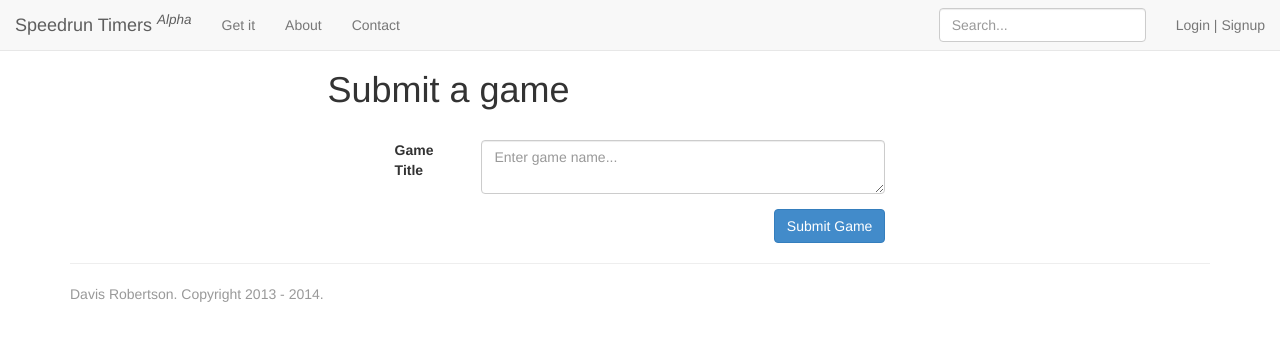
After one commit to dav-s/SpeedRunTimersWebsite, a Flask app: page /g/submit/ in a window 1280 px wide. The commit adds this page. Shown: the top 341 px of the page. Run offline with Flask 2, Linux system fonts and the light colour scheme.

Commit message:
Database Overhaul
Games and splits were added to the database. Corresponding pages, as
well as additional ones, were implemented.

```diff
--- a/app/forms.py
+++ b/app/forms.py
@@ -52,3 +52,10 @@ class ContactForm(Form):
         validators.Length(max=140, message="Title must be less than 140 characters.")])
     message = TextAreaField("Message", validators=[
         validators.Required(message="You must have a message.")])
+
+
+class GameSubmitForm(Form):
+    name = TextAreaField("Game Title", validators=[
+        validators.Required(),
+        validators.Length(min=1,max=80, message="The game title must be between 1 and 80 characters.")
+    ])
--- a/app/routes.py
+++ b/app/routes.py
@@ -1,8 +1,8 @@
 from app import app, lm, db
 from flask import request, render_template, flash, redirect, url_for, jsonify, g, session, Markup
-from flask.ext.login import login_user, logout_user, current_user, login_required
-from forms import LoginForm, SignupForm, ContactForm
-from models import User
+from flask.ext.login import login_user, logout_user, current_user
+from forms import LoginForm, SignupForm, ContactForm, GameSubmitForm
+from models import User, Game, Split
 from sqlalchemy import func
 
 navigationBar = [{
@@ -68,6 +68,13 @@ def server_error_page(e):
                            sideMess="This is a problem on our part. We will attend to this shortly..."), 404
 
 
+def modCaseInsSearch(mod, modattr, term, fun=None):
+    if not fun:
+        return mod.query.filter(func.lower(modattr) == func.lower(term))
+    return mod.query.filter(fun(mod, func.lower(modattr), func.lower(term)))
+
+
+
 # Regular Routes
 
 @app.route("/")
@@ -78,12 +85,14 @@ def index():
 @app.route("/search/")
 def search():
     terms = request.args.get("terms", "")
-    search_user = User.query.filter(func.lower(User.username) == func.lower(terms)).first()
+    search_user = modCaseInsSearch(User, User.username, terms).first()
+    games = modCaseInsSearch(Game, Game.name, terms).all()
     return render_template("searchresults.html",
                            terms=terms,
-                           title="Search: " + terms + " | Speedruntimers",
+                           title="Search: " + terms,
                            user=search_user,
-                           repositories=None)
+                           repositories=None,
+                           games=games)
 
 
 @app.route("/about/")
@@ -161,7 +170,50 @@ def webclient():
     return render_template("webclient.html")
 
 
+@app.route("/g/")
+def games():
+    return render_template("games.html", title="Games", games=Game.query.all())
+
+@app.route("/g/<int:gid>/")
+def game_page(gid):
+    gq = Game.query.get(gid)
+    if gq:
+        return render_template("game.html", title=gq.name, game=gq)
+    return render_template("errorpage.html", title="Game not found.",
+                           mainMess="A game with the id of %s was not found" % gid,
+                           sideMess="Please make sure the link is valid.")
+
+@app.route("/g/submit/", methods=["GET", "POST"])
+def game_submit():
+    form = GameSubmitForm()
+    if form.validate_on_submit():
+        if Game.query.filter(func.lower(Game.name) == func.lower(form.name.data)).first():
+            flash("This game has already been submitted.", "danger")
+            return render_template("submitgame.html", title="Game Submission", form=form)
+        gameToAdd = Game(form.name.data)
+        db.session.add(gameToAdd)
+        db.session.commit()
+        flash("The game was successfully submitted!","success")
+        return redirect(url_for("game_submit"))
+    return render_template("submitgame.html", title="Game Submission", form=form)
+
+
+@app.route("/s/<int:sid>/")
+def split_page(sid):
+    sq = Split.query.get(sid)
+    if sq:
+        return render_template("game.html", title=sq.name, split=sq)
+    return render_template("errorpage.html", title="Split not found.",
+                           mainMess="A split with the id of %s was not found" % sid,
+                           sideMess="Please make sure the link is valid.")
+
+
 # User Pages
+
+@app.route("/u/")
+def users():
+    return render_template("users.html", title="All users",
+                           users=User.query.all())
 
 @app.route("/u/<int:uid>/")
 def user_page(uid):
@@ -172,12 +224,8 @@ def user_page(uid):
         return render_template("user.html", title=uq.username, user=uq)
     return render_template("errorpage.html", title="User not found.",
                            mainMess="A user with the id of %s was not found." % uid,
-                           sideMess="Please make sure the link is right.")
+                           sideMess="Please make sure the link is valid.")
 
-@app.route("/u/")
-def users():
-    return render_template("users.html", title="All users",
-                    users=User.query.all())
 
 
 #Split Pages
--- a/app/templates/login.html
+++ b/app/templates/login.html
@@ -4,7 +4,7 @@
 	<div class="col-md-6 col-md-offset-3">
 		<h1>Log in</h1>
 		<br>
-		<form class="form-horizontal col-md-offset-1 col-md-10" role="form" action="" method="POST" name="signup">
+		<form class="form-horizontal col-md-offset-1 col-md-10" role="form" action="" method="POST" name="login">
 			{{logForm.hidden_tag()}}
 			<div class="form-group">
 				{{logForm.uName.label(class="col-md-2")}}
@@ -12,12 +12,14 @@
 					{{logForm.uName(placeholder="Enter username...",class="form-control")}}
 				</div>
 			</div>
+
 			<div class="form-group">
 				{{logForm.pWord.label(class="col-md-2")}}
 				<div class="col-md-10">
 					{{logForm.pWord(placeholder="Enter password...",class="form-control")}}
 				</div>
 			</div>
+
 			<div class="row">
 				<div class="checkbox col-md-3">
 					{{logForm.remMe}} {{logForm.remMe.label}}
--- /dev/null
+++ b/app/templates/submitgame.html
@@ -0,0 +1,21 @@
+{% extends "base.html"%}
+{% block content %}
+<div class="row">
+    <div class="col-md-6 col-md-offset-3">
+        <h1>Submit a game</h1>
+        <br>
+        <form class="form-horizontal col-md-offset-1 col-md-10" role="form" action="" method="POST" name="login">
+            {{ form.hidden_tag() }}
+            <div class="form-group">
+                {{ form.name.label(class="col-md-2")}}
+                <div class="col-md-10">
+                    {{ form.name(placeholder="Enter game name...",class="form-control") }}
+                </div>
+            </div>
+            <div class="pull-right">
+                <button type="submit" class="btn btn-primary">Submit Game</button>
+            </div>
+        </form>
+    </div>
+</div>
+{% endblock %}
```
Also changed, not shown: app/models.py (+18 -0 lines), app/templates/game.html (added, +18 -0 lines), app/templates/games.html (added, +12 -0 lines), app/templates/searchresults.html (+15 -4 lines), app/templates/split.html (added, +11 -0 lines), app/templates/user.html (+12 -3 lines).
